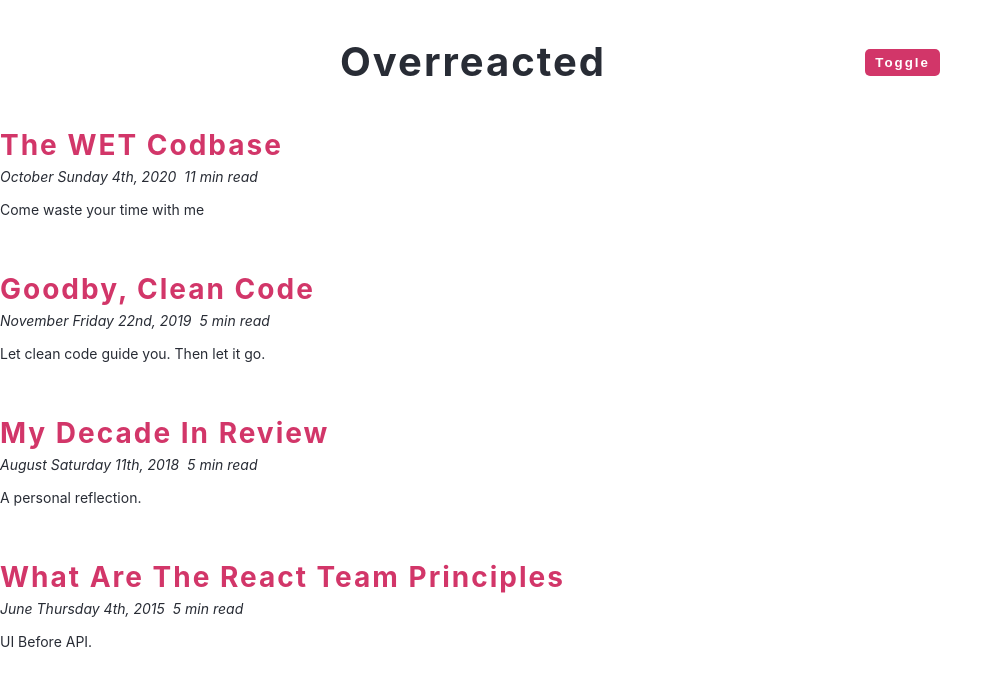
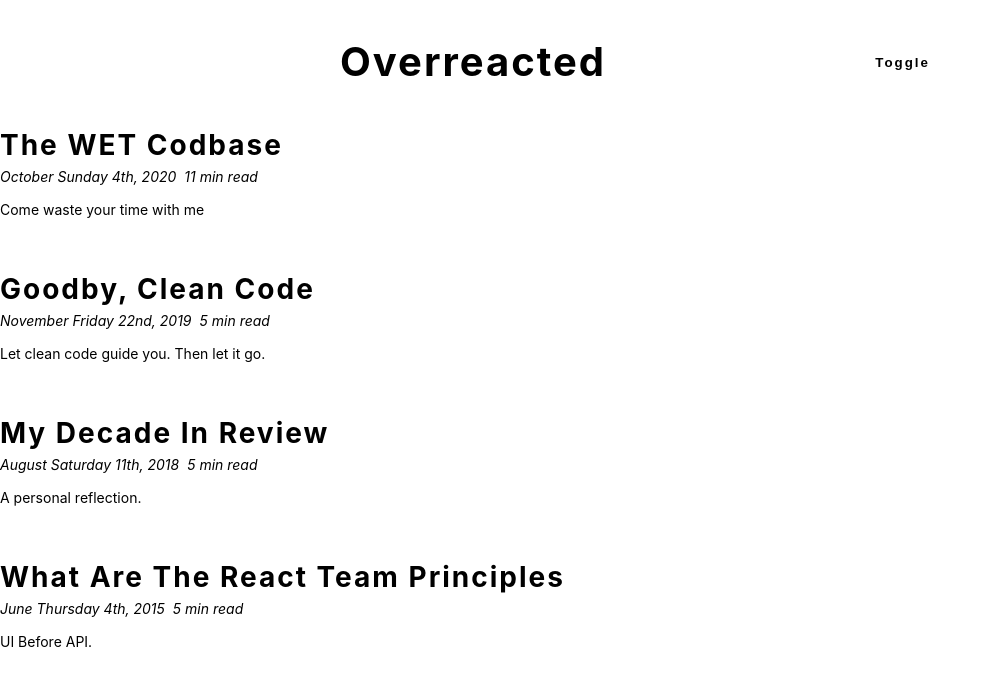
Before and after one commit to kotobuki562/darkmode-app, a React (Create React App) app: page / in a window 1280 px wide. Shown: the top 686 px of the page, without its empty margins (0-1003 px from the left). Built offline with nearby package versions, Linux system fonts and the light colour scheme.

Commit message:
css/edit

```diff
--- a/src/index.css
+++ b/src/index.css
@@ -4,7 +4,18 @@
 ===============
 */
 
-:root {
+/* :root {
+  --clr-bcg: #fff;
+  --clr-font: #282c35;
+  --clr-primary: #d23669;
+} */
+
+.dark-them {
+  --clr-bcg: #282c35;
+  --clr-font: #fff;
+  --clr-primary: #ffa7c4;
+}
+.light-them {
   --clr-bcg: #fff;
   --clr-font: #282c35;
   --clr-primary: #d23669;
@@ -18,8 +29,8 @@
   box-sizing: border-box;
 }
 body {
-  font-family: -apple-system, BlinkMacSystemFont, 'Segoe UI', Roboto, Oxygen,
-    Ubuntu, Cantarell, 'Open Sans', 'Helvetica Neue', sans-serif;
+  font-family: -apple-system, BlinkMacSystemFont, "Segoe UI", Roboto, Oxygen,
+    Ubuntu, Cantarell, "Open Sans", "Helvetica Neue", sans-serif;
   background: var(--clr-bcg);
   color: var(--clr-font);
   line-height: 1.5;
```
Also changed, not shown: 1 other file (tests, documents, lock files or other folders).
